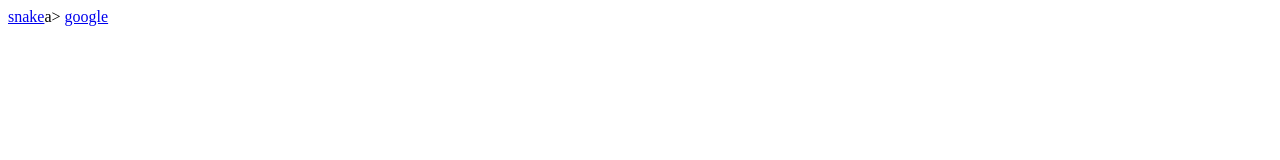
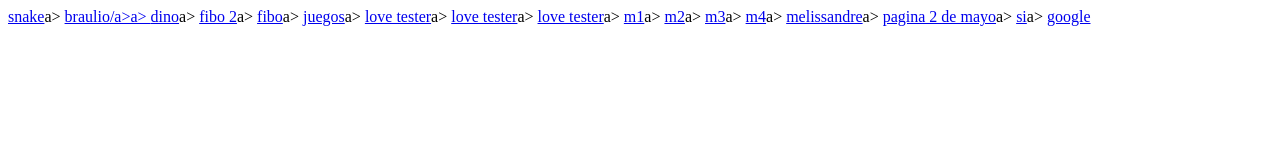
Before and after one commit to brauliosisisi/clases, a plain HTML site: page index.html in a window 1280 px wide. Drawn offline with Linux system fonts and the light colour scheme.

Commit message:
Add files via upload

```diff
--- a/index.html
+++ b/index.html
@@ -6,6 +6,21 @@
     </head>
 <body>
     <a href="snake.html">snake</a>a>
+    <a href="braulio.html">braulio/a>a>
+    <a href="dino.html">dino</a>a>
+    <a href="fibo 2.html">fibo 2</a>a>
+    <a href="fibo.html">fibo</a>a>
+    <a href="juegos.html">juegos</a>a>
+    <a href="love tester - Copy.js">love tester</a>a>
+    <a href="love tester.html">love tester</a>a>
+    <a href="love tester.js">love tester</a>a>
+    <a href="m1.jpg">m1</a>a>
+    <a href="m2.jpg">m2</a>a>
+    <a href="m3.jpg">m3</a>a>
+    <a href="m4.jpg">m4</a>a>
+    <a href="melissandre.html">melissandre</a>a>
+    <a href="pagina 2 de mayo.html">pagina 2 de mayo</a>a>
+    <a href="si.html">si</a>a>
     <a href="http://www.google.com">google<a></a>
 </body>
 </html>
```
